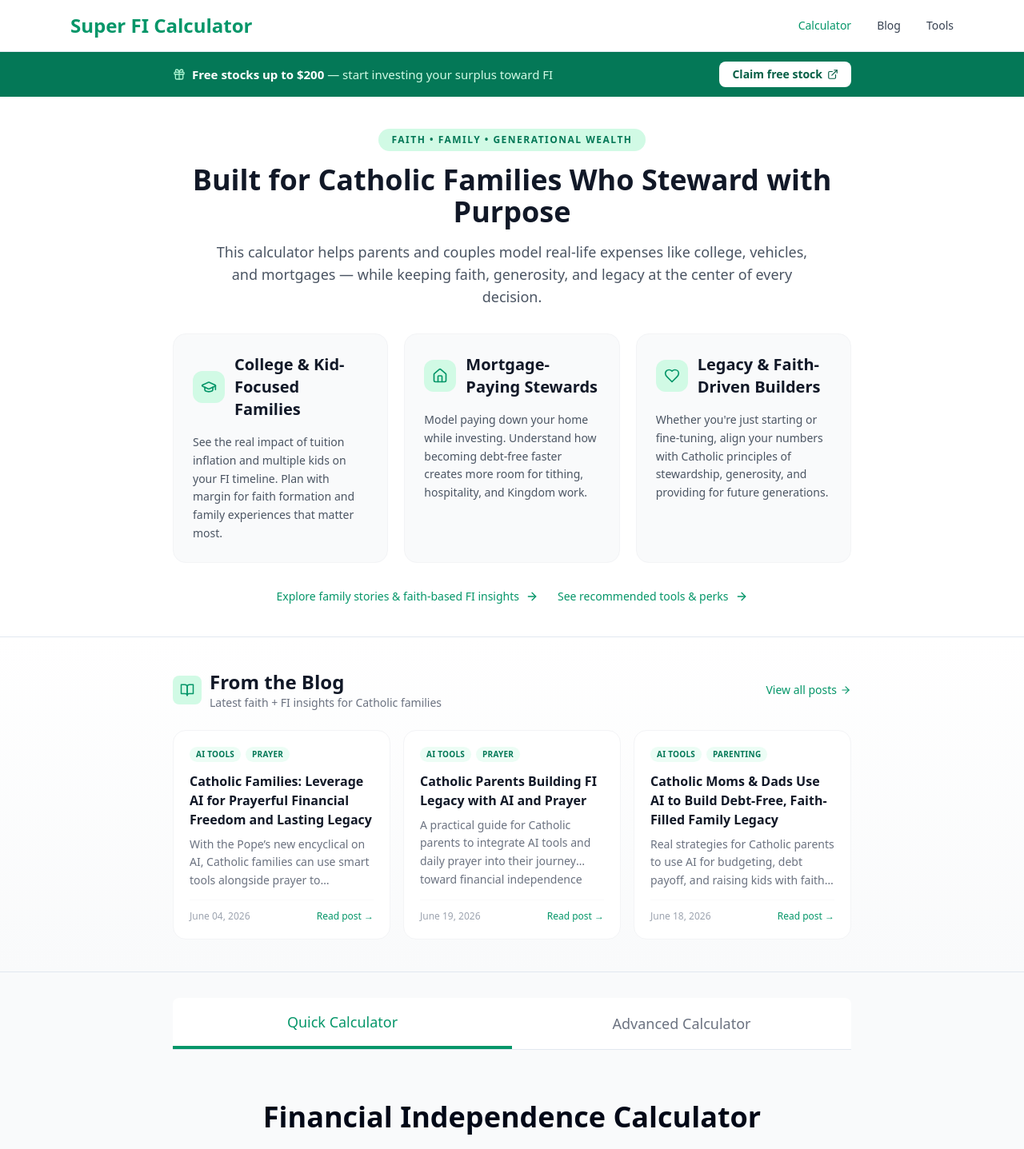
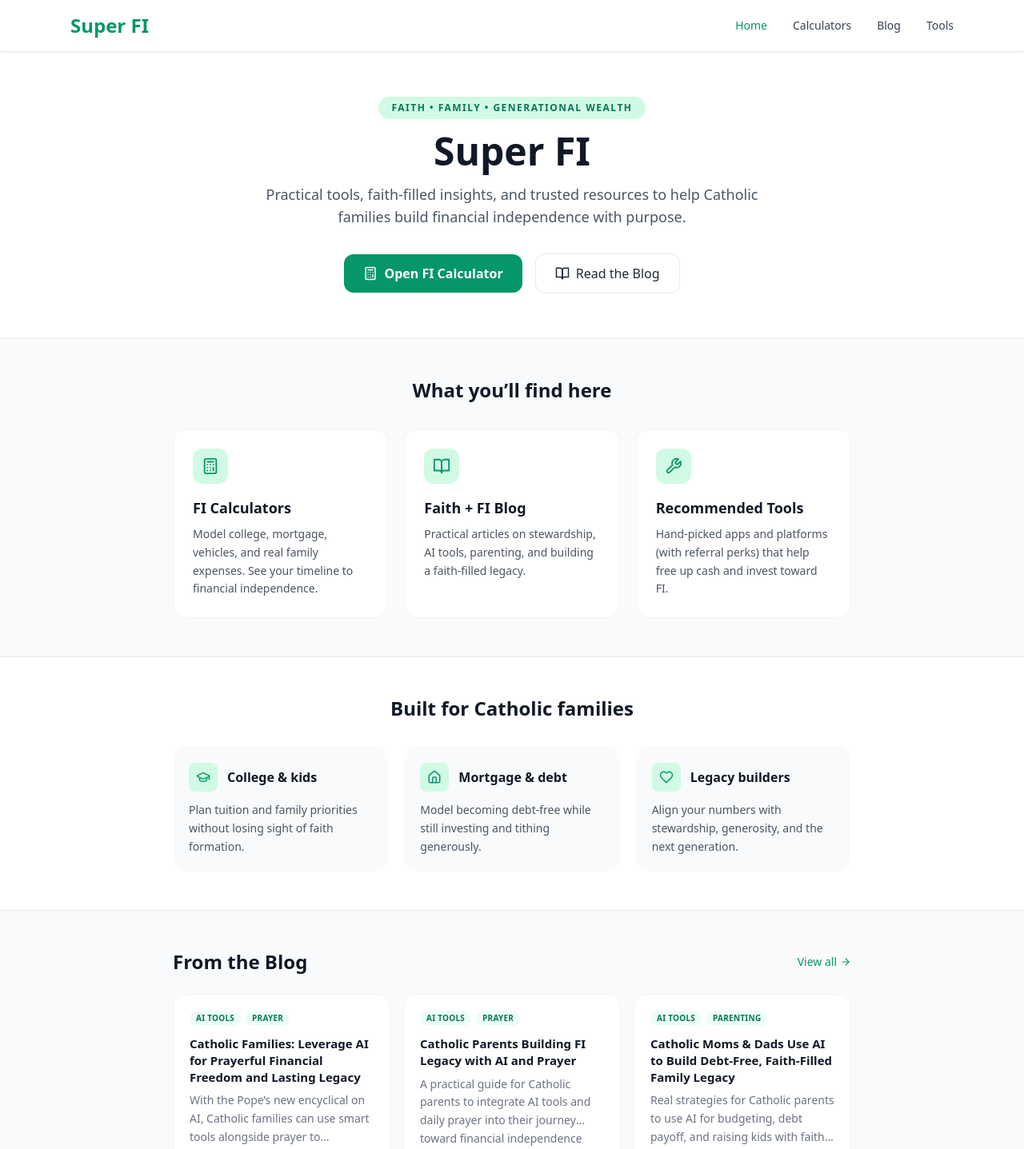
Before and after one commit to daughterpop/super-fi-calc, a React (Vite) app: page / in a window 1280 px wide. Shown: the top 1437 px of the page at 80% size. Built offline with nearby package versions, Linux system fonts and the light colour scheme.

Commit message:
Turn homepage into clean Home page focused on the site (not just the calculator)

```diff
--- a/src/App.jsx
+++ b/src/App.jsx
@@ -1,16 +1,12 @@
 import "./App.css";
-import { useState } from 'react';
 import { Link } from 'react-router-dom';
-import { GraduationCap, Home, Heart, ArrowRight, BookOpen, Gift, ExternalLink } from 'lucide-react';
+import { GraduationCap, Home as HomeIcon, Heart, ArrowRight, BookOpen, Gift, ExternalLink, Calculator, Wrench } from 'lucide-react';
 import SubscribeForm from './components/SubscribeForm';
-import SuperFiCalculator from './Super-Fi-Calculator.jsx';
 import { featuredPosts } from './data/posts';
 
 const ROBINHOOD_URL = 'https://join.robinhood.com/dustinh-1bff5a';
 
 function App() {
-  const [activeTab, setActiveTab] = useState('quick');
-
   return (
     <div className="min-h-screen bg-gray-50 overflow-x-hidden">
       {/* Sticky Nav */}
@@ -18,120 +14,131 @@ function App() {
         <div className="max-w-6xl mx-auto px-3 sm:px-6 py-2.5 sm:py-4 flex justify-between items-center gap-2">
           <Link to="/" className="font-bold text-emerald-600 hover:text-emerald-700 shrink-0 leading-tight">
             <span className="sm:hidden text-base">Super FI</span>
-            <span className="hidden sm:inline text-2xl">Super FI Calculator</span>
+            <span className="hidden sm:inline text-2xl">Super FI</span>
           </Link>
           <div className="flex items-center gap-3 sm:gap-8 text-sm">
-            <Link to="/" className="text-emerald-600 font-medium whitespace-nowrap">Calculator</Link>
+            <Link to="/" className="text-emerald-600 font-medium whitespace-nowrap">Home</Link>
+            <Link to="/calculators" className="text-gray-700 hover:text-emerald-600 font-medium whitespace-nowrap">Calculators</Link>
             <Link to="/blog" className="text-gray-700 hover:text-emerald-600 font-medium whitespace-nowrap">Blog</Link>
             <Link to="/tools" className="text-gray-700 hover:text-emerald-600 font-medium whitespace-nowrap">Tools</Link>
           </div>
         </div>
       </nav>
 
-      {/* TOP referral strip — high on page so it converts */}
-      <div className="bg-emerald-700 text-white">
-        <div className="max-w-4xl mx-auto px-4 sm:px-6 py-2.5 sm:py-3 flex flex-col sm:flex-row items-center justify-between gap-2 sm:gap-4 text-center sm:text-left">
-          <div className="flex items-center gap-2 text-sm sm:text-[15px]">
-            <Gift size={16} className="shrink-0 text-emerald-200" />
-            <span>
-              <strong className="font-semibold">Free stocks up to $200</strong>
-              <span className="text-emerald-100"> — start investing your surplus toward FI</span>
-            </span>
-          </div>
-          <a
-            href={ROBINHOOD_URL}
-            target="_blank"
-            rel="noopener noreferrer"
-            className="inline-flex items-center gap-1.5 px-4 py-1.5 bg-white text-emerald-800 font-semibold text-sm rounded-lg hover:bg-emerald-50 transition-colors shrink-0"
-          >
-            Claim free stock
-            <ExternalLink size={14} />
-          </a>
-        </div>
-      </div>
-
-      {/* Hero + Audience cards */}
+      {/* Hero — short and site-focused */}
       <div className="bg-white border-b">
-        <div className="max-w-4xl mx-auto px-4 sm:px-6 py-8 sm:py-10">
-          <div className="text-center mb-6 sm:mb-8">
-            <div className="inline-flex items-center gap-2 px-3 sm:px-4 py-1.5 rounded-full bg-emerald-100 text-emerald-700 text-[10px] sm:text-xs font-semibold tracking-[1.5px] mb-3 sm:mb-4">
+        <div className="max-w-4xl mx-auto px-4 sm:px-6 py-10 sm:py-14 text-center">
+          <div className="inline-flex items-center gap-2 px-3 sm:px-4 py-1.5 rounded-full bg-emerald-100 text-emerald-700 text-[10px] sm:text-xs font-semibold tracking-[1.5px] mb-4">
             FAITH • FAMILY • GENERATIONAL WEALTH
           </div>
-            <h1 className="text-2xl sm:text-3xl md:text-4xl font-bold text-gray-900 mb-3 sm:mb-4 leading-tight px-1">
-              Built for Catholic Families Who Steward with Purpose
+          <h1 className="text-3xl sm:text-4xl md:text-5xl font-bold text-gray-900 mb-4 leading-tight">
+            Super FI
           </h1>
-            <p className="text-base sm:text-lg text-gray-600 max-w-3xl mx-auto leading-relaxed">
-              This calculator helps parents and couples model real-life expenses like college, vehicles, and mortgages — while keeping faith, generosity, and legacy at the center of every decision.
+          <p className="text-base sm:text-lg text-gray-600 max-w-2xl mx-auto leading-relaxed mb-8">
+            Practical tools, faith-filled insights, and trusted resources to help Catholic families build financial independence with purpose.
           </p>
-          </div>
 
-          <div className="grid grid-cols-1 md:grid-cols-3 gap-4 sm:gap-5">
-            <div className="group bg-gray-50 hover:bg-white border border-gray-100 hover:border-emerald-200 rounded-2xl p-5 sm:p-6 transition-all">
-              <div className="flex items-center gap-3 mb-3 sm:mb-4">
-                <div className="w-10 h-10 shrink-0 bg-emerald-100 group-hover:bg-emerald-200 rounded-xl flex items-center justify-center transition-colors">
-                  <GraduationCap className="text-emerald-600" size={20} />
-                </div>
-                <h3 className="font-semibold text-lg sm:text-xl text-gray-900 leading-snug">College &amp; Kid-Focused Families</h3>
-              </div>
-              <p className="text-gray-600 text-sm leading-relaxed">See the real impact of tuition inflation and multiple kids on your FI timeline. Plan with margin for faith formation and family experiences that matter most.</p>
-            </div>
-            <div className="group bg-gray-50 hover:bg-white border border-gray-100 hover:border-emerald-200 rounded-2xl p-5 sm:p-6 transition-all">
-              <div className="flex items-center gap-3 mb-3 sm:mb-4">
-                <div className="w-10 h-10 shrink-0 bg-emerald-100 group-hover:bg-emerald-200 rounded-xl flex items-center justify-center transition-colors">
-                  <Home className="text-emerald-600" size={20} />
-                </div>
-                <h3 className="font-semibold text-lg sm:text-xl text-gray-900 leading-snug">Mortgage-Paying Stewards</h3>
-              </div>
-              <p className="text-gray-600 text-sm leading-relaxed">Model paying down your home while investing. Understand how becoming debt-free faster creates more room for tithing, hospitality, and Kingdom work.</p>
-            </div>
-            <div className="group bg-gray-50 hover:bg-white border border-gray-100 hover:border-emerald-200 rounded-2xl p-5 sm:p-6 transition-all">
-              <div className="flex items-center gap-3 mb-3 sm:mb-4">
-                <div className="w-10 h-10 shrink-0 bg-emerald-100 group-hover:bg-emerald-200 rounded-xl flex items-center justify-center transition-colors">
-                  <Heart className="text-emerald-600" size={20} />
-                </div>
-                <h3 className="font-semibold text-lg sm:text-xl text-gray-900 leading-snug">Legacy &amp; Faith-Driven Builders</h3>
-              </div>
-              <p className="text-gray-600 text-sm leading-relaxed">Whether you're just starting or fine-tuning, align your numbers with Catholic principles of stewardship, generosity, and providing for future generations.</p>
-            </div>
-          </div>
-
-          <div className="mt-6 sm:mt-8 text-center flex flex-col sm:flex-row items-center justify-center gap-3 sm:gap-6">
-            <Link to="/blog" className="inline-flex items-center gap-2 text-emerald-600 hover:text-emerald-700 font-medium text-sm group">
-              Explore family stories &amp; faith-based FI insights
-              <ArrowRight size={16} className="group-hover:translate-x-0.5 transition" />
+          <div className="flex flex-col sm:flex-row items-center justify-center gap-3 sm:gap-4">
+            <Link
+              to="/calculators"
+              className="inline-flex items-center gap-2 px-6 py-3 bg-emerald-600 hover:bg-emerald-700 text-white font-semibold rounded-xl transition-colors text-sm sm:text-base"
+            >
+              <Calculator size={18} />
+              Open FI Calculator
             </Link>
-            <Link to="/tools" className="inline-flex items-center gap-2 text-emerald-600 hover:text-emerald-700 font-medium text-sm group">
-              See recommended tools &amp; perks
-              <ArrowRight size={16} className="group-hover:translate-x-0.5 transition" />
+            <Link
+              to="/blog"
+              className="inline-flex items-center gap-2 px-6 py-3 bg-white border border-gray-200 hover:border-emerald-300 text-gray-800 font-medium rounded-xl transition-colors text-sm sm:text-base"
+            >
+              <BookOpen size={18} />
+              Read the Blog
             </Link>
           </div>
         </div>
       </div>
 
-      {/* From the Blog — featured posts that link to individual articles */}
-      <div className="bg-gradient-to-b from-white to-gray-50 border-b">
-        <div className="max-w-4xl mx-auto px-4 sm:px-6 py-8 sm:py-10">
-          <div className="flex items-center justify-between mb-6">
-            <div className="flex items-center gap-2.5">
-              <div className="w-9 h-9 bg-emerald-100 rounded-lg flex items-center justify-center">
-                <BookOpen className="text-emerald-600" size={18} />
+      {/* What you’ll find here */}
+      <div className="max-w-4xl mx-auto px-4 sm:px-6 py-10 sm:py-12">
+        <h2 className="text-xl sm:text-2xl font-bold text-gray-900 text-center mb-8">What you’ll find here</h2>
+        <div className="grid grid-cols-1 md:grid-cols-3 gap-5">
+          <Link to="/calculators" className="group bg-white border border-gray-100 hover:border-emerald-200 rounded-2xl p-6 transition-all hover:shadow-md">
+            <div className="w-11 h-11 bg-emerald-100 group-hover:bg-emerald-200 rounded-xl flex items-center justify-center mb-4 transition-colors">
+              <Calculator className="text-emerald-600" size={22} />
             </div>
-              <div>
-                <h2 className="text-xl sm:text-2xl font-bold text-gray-900">From the Blog</h2>
-                <p className="text-sm text-gray-500 hidden sm:block">Latest faith + FI insights for Catholic families</p>
+            <h3 className="font-semibold text-lg text-gray-900 mb-2">FI Calculators</h3>
+            <p className="text-gray-600 text-sm leading-relaxed">
+              Model college, mortgage, vehicles, and real family expenses. See your timeline to financial independence.
+            </p>
+          </Link>
+
+          <Link to="/blog" className="group bg-white border border-gray-100 hover:border-emerald-200 rounded-2xl p-6 transition-all hover:shadow-md">
+            <div className="w-11 h-11 bg-emerald-100 group-hover:bg-emerald-200 rounded-xl flex items-center justify-center mb-4 transition-colors">
+              <BookOpen className="text-emerald-600" size={22} />
+            </div>
+            <h3 className="font-semibold text-lg text-gray-900 mb-2">Faith + FI Blog</h3>
+            <p className="text-gray-600 text-sm leading-relaxed">
+              Practical articles on stewardship, AI tools, parenting, and building a faith-filled legacy.
+            </p>
+          </Link>
+
+          <Link to="/tools" className="group bg-white border border-gray-100 hover:border-emerald-200 rounded-2xl p-6 transition-all hover:shadow-md">
+            <div className="w-11 h-11 bg-emerald-100 group-hover:bg-emerald-200 rounded-xl flex items-center justify-center mb-4 transition-colors">
+              <Wrench className="text-emerald-600" size={22} />
+            </div>
+            <h3 className="font-semibold text-lg text-gray-900 mb-2">Recommended Tools</h3>
+            <p className="text-gray-600 text-sm leading-relaxed">
+              Hand-picked apps and platforms (with referral perks) that help free up cash and invest toward FI.
+            </p>
+          </Link>
         </div>
       </div>
-            <Link
-              to="/blog"
-              className="text-emerald-600 hover:text-emerald-700 font-medium text-sm inline-flex items-center gap-1 shrink-0"
-            >
-              View all posts
-              <ArrowRight size={14} />
+
+      {/* Who it’s for — shorter cards */}
+      <div className="bg-white border-y">
+        <div className="max-w-4xl mx-auto px-4 sm:px-6 py-10 sm:py-12">
+          <h2 className="text-xl sm:text-2xl font-bold text-gray-900 text-center mb-8">Built for Catholic families</h2>
+          <div className="grid grid-cols-1 md:grid-cols-3 gap-5">
+            <div className="bg-gray-50 rounded-2xl p-5">
+              <div className="flex items-center gap-3 mb-3">
+                <div className="w-9 h-9 bg-emerald-100 rounded-lg flex items-center justify-center">
+                  <GraduationCap className="text-emerald-600" size={18} />
+                </div>
+                <h3 className="font-semibold text-gray-900">College & kids</h3>
+              </div>
+              <p className="text-gray-600 text-sm leading-relaxed">Plan tuition and family priorities without losing sight of faith formation.</p>
+            </div>
+            <div className="bg-gray-50 rounded-2xl p-5">
+              <div className="flex items-center gap-3 mb-3">
+                <div className="w-9 h-9 bg-emerald-100 rounded-lg flex items-center justify-center">
+                  <HomeIcon className="text-emerald-600" size={18} />
+                </div>
+                <h3 className="font-semibold text-gray-900">Mortgage & debt</h3>
+              </div>
+              <p className="text-gray-600 text-sm leading-relaxed">Model becoming debt-free while still investing and tithing generously.</p>
+            </div>
+            <div className="bg-gray-50 rounded-2xl p-5">
+              <div className="flex items-center gap-3 mb-3">
+                <div className="w-9 h-9 bg-emerald-100 rounded-lg flex items-center justify-center">
+                  <Heart className="text-emerald-600" size={18} />
+                </div>
+                <h3 className="font-semibold text-gray-900">Legacy builders</h3>
+              </div>
+              <p className="text-gray-600 text-sm leading-relaxed">Align your numbers with stewardship, generosity, and the next generation.</p>
+            </div>
+          </div>
+        </div>
+      </div>
+
+      {/* Featured blog posts */}
+      <div className="max-w-4xl mx-auto px-4 sm:px-6 py-10 sm:py-12">
+        <div className="flex items-center justify-between mb-6">
+          <h2 className="text-xl sm:text-2xl font-bold text-gray-900">From the Blog</h2>
+          <Link to="/blog" className="text-emerald-600 hover:text-emerald-700 font-medium text-sm inline-flex items-center gap-1">
+            View all <ArrowRight size={14} />
           </Link>
         </div>
-
         <div className="grid grid-cols-1 sm:grid-cols-3 gap-4">
-            {featuredPosts.map((post, idx) => (
+          {featuredPosts.slice(0, 3).map((post, idx) => (
             <Link
               key={idx}
               to={post.link}
@@ -139,79 +146,34 @@ function App() {
             >
               <div className="flex flex-wrap gap-1.5 mb-3">
                 {post.tags.slice(0, 2).map(tag => (
-                    <span
-                      key={tag}
-                      className="text-[10px] font-semibold uppercase tracking-wide px-2 py-0.5 rounded-full bg-emerald-50 text-emerald-700"
-                    >
+                  <span key={tag} className="text-[10px] font-semibold uppercase tracking-wide px-2 py-0.5 rounded-full bg-emerald-50 text-emerald-700">
                     {tag}
                   </span>
                 ))}
               </div>
-                <h3 className="font-semibold text-gray-900 group-hover:text-emerald-700 transition-colors leading-snug mb-2 text-[15px] sm:text-base">
+              <h3 className="font-semibold text-gray-900 group-hover:text-emerald-700 transition-colors leading-snug mb-2 text-[15px]">
                 {post.title}
               </h3>
-                <p className="text-gray-500 text-sm leading-relaxed line-clamp-3 flex-1">
-                  {post.excerpt}
-                </p>
-                <div className="mt-3 pt-3 border-t border-gray-50 flex items-center justify-between text-xs text-gray-400">
+              <p className="text-gray-500 text-sm leading-relaxed line-clamp-3 flex-1">{post.excerpt}</p>
+              <div className="mt-3 pt-3 border-t border-gray-50 text-xs text-gray-400 flex justify-between">
                 <span>{post.date}</span>
-                  <span className="text-emerald-600 font-medium group-hover:underline">Read post →</span>
+                <span className="text-emerald-600 font-medium">Read →</span>
               </div>
             </Link>
           ))}
         </div>
       </div>
-      </div>
 
-      {/* Calculator Section */}
-      <div className="max-w-4xl mx-auto px-4 sm:px-6 py-6 sm:py-8">
-        <div className="flex border-b mb-6 sm:mb-8 bg-white rounded-t-lg overflow-hidden">
-          <button
-            onClick={() => setActiveTab('quick')}
-            className={`flex-1 px-3 sm:px-8 py-3 sm:py-4 font-medium text-sm sm:text-lg transition-colors text-center ${
-              activeTab === 'quick'
-                ? 'border-b-4 border-emerald-600 text-emerald-600'
-                : 'text-gray-500 hover:text-gray-700'
-            }`}
-          >
-            Quick Calculator
-          </button>
-          <button
-            onClick={() => setActiveTab('advanced')}
-            className={`flex-1 px-3 sm:px-8 py-3 sm:py-4 font-medium text-sm sm:text-lg transition-colors text-center ${
-              activeTab === 'advanced'
-                ? 'border-b-4 border-emerald-600 text-emerald-600'
-                : 'text-gray-500 hover:text-gray-700'
-            }`}
-          >
-            Advanced Calculator
-          </button>
-        </div>
-        {activeTab === 'quick' ? (
-          <SuperFiCalculator />
-        ) : (
-          <div className="bg-white rounded-xl shadow-sm p-6 sm:p-12 text-center">
-            <h2 className="text-xl sm:text-2xl font-semibold mb-4">Advanced FI Calculator</h2>
-            <p className="text-gray-600 mb-6 sm:mb-8 text-sm sm:text-base">
-              Coming soon — more detailed scenario modeling, Monte Carlo, and tax-aware projections.
-            </p>
-            <p className="text-sm text-gray-500">
-              For now, the Quick Calculator covers mortgage, college, vehicles, and large expenses with full projections.
-            </p>
-          </div>
-        )}
-      </div>
-
-      {/* Secondary Robinhood CTA after calculator */}
-      <div className="max-w-4xl mx-auto px-4 sm:px-6 pb-6">
+      {/* Soft Robinhood CTA */}
+      <div className="max-w-4xl mx-auto px-4 sm:px-6 pb-8">
         <div className="bg-gradient-to-r from-emerald-50 to-teal-50 border border-emerald-100 rounded-2xl p-5 sm:p-6 flex flex-col sm:flex-row items-start sm:items-center gap-4">
           <div className="flex-1">
             <div className="flex items-center gap-2 mb-1">
               <Gift className="text-emerald-600" size={18} />
-              <span className="text-sm font-semibold text-emerald-800 uppercase tracking-wide">Ready to invest the surplus?</span>
+              <span className="text-sm font-semibold text-emerald-800 uppercase tracking-wide">Start investing</span>
             </div>
             <p className="text-gray-700 text-sm sm:text-base leading-relaxed">
-              Open a Robinhood account and get <strong>free stocks worth up to $200</strong> when you make your first investment. Commission-free and beginner-friendly.
+              Open a Robinhood account and get <strong>free stocks worth up to $200</strong> when you fund it. A simple way to put your FI plan into action.
             </p>
           </div>
           <a
```
Lines whose indentation alone changed are shown as unchanged.
